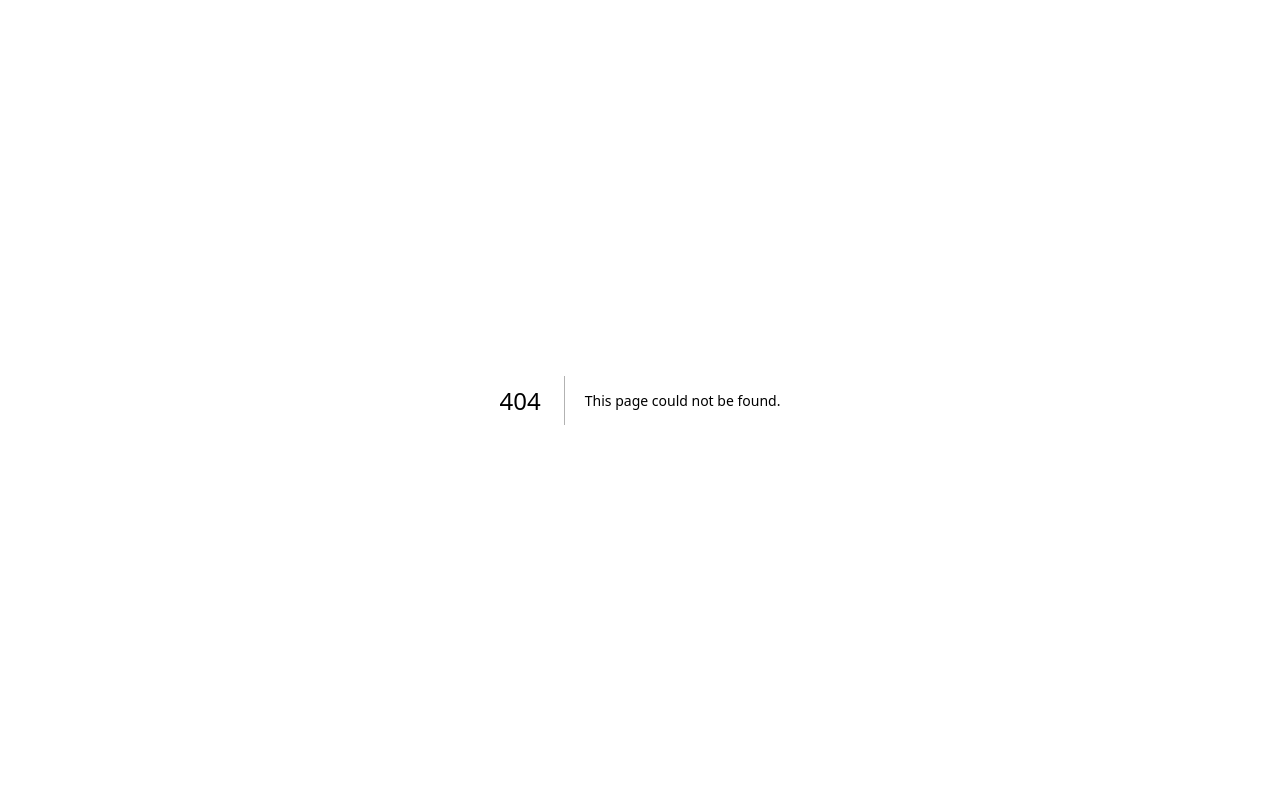
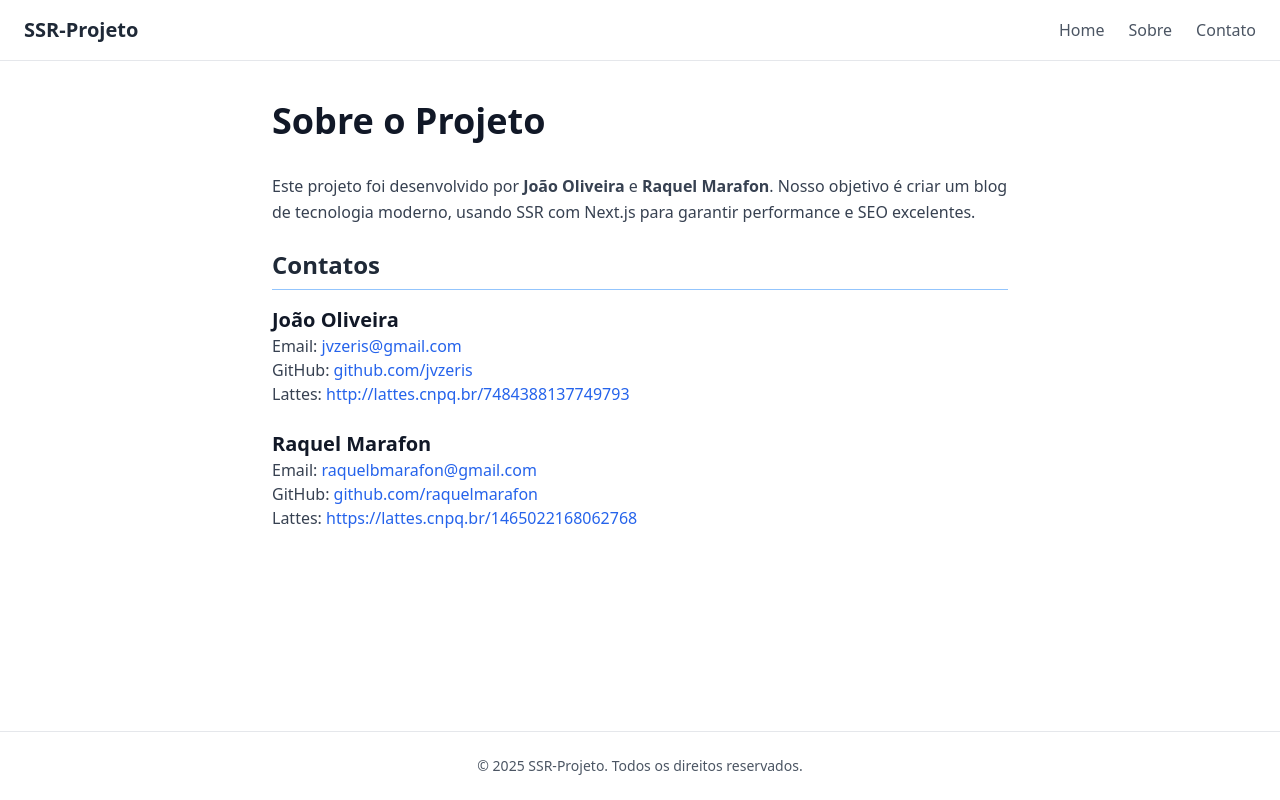
Before and after one commit to jvzeris/ssr-projeto, a Next.js app: page /about in a window 1280 px wide. Before the commit this address had no page. Built offline with nearby package versions, Linux system fonts and the light colour scheme.

Commit message:
atualização pagina sobre, contato, posts e principal

```diff
--- /dev/null
+++ b/src/app/about/page.tsx
@@ -0,0 +1,128 @@
+import Link from 'next/link'
+
+export default function About() {
+    return (
+        <div className="min-h-screen flex flex-col bg-white text-gray-900">
+            {/* Nav */}
+            <nav className="bg-white border-b border-gray-200">
+                <div className="max-w-7xl mx-auto px-6 py-4 flex justify-between items-center">
+                    <h1 className="text-xl font-semibold text-gray-800">SSR-Projeto</h1>
+                    <ul className="flex space-x-6 text-gray-600">
+                        <li>
+                            <Link href="/" className="hover:text-blue-500 transition-colors duration-200">
+                                Home
+                            </Link>
+                        </li>
+                        <li>
+                            <Link href="/about" className="hover:text-blue-500 transition-colors duration-200">
+                                Sobre
+                            </Link>
+                        </li>
+                        <li>
+                            <Link href="/contact" className="hover:text-blue-500 transition-colors duration-200">
+                                Contato
+                            </Link>
+                        </li>
+                    </ul>
+                </div>
+            </nav>
+
+            {/* Conteúdo principal */}
+            <main className="flex-grow max-w-3xl mx-auto px-6 py-10 sm:px-4">
+                <h2 className="text-4xl font-extrabold mb-8 text-gray-900">Sobre o Projeto</h2>
+
+                <p className="mb-6 text-gray-700 leading-relaxed">
+                    Este projeto foi desenvolvido por <strong>João Oliveira</strong> e <strong>Raquel Marafon</strong>.
+                    Nosso objetivo é criar um blog de tecnologia moderno, usando SSR com Next.js para garantir performance e SEO excelentes.
+                </p>
+
+                <section>
+                    <h3 className="text-2xl font-semibold mb-4 text-gray-800 border-b border-blue-300 pb-2">
+                        Contatos
+                    </h3>
+
+                    {/* João Oliveira */}
+                    <div className="mb-6">
+                        <h4 className="text-xl font-semibold text-gray-900">João Oliveira</h4>
+                        <ul className="text-gray-700">
+                            <li>
+                                Email:{' '}
+                                <a
+                                    href="mailto:jvzeris@gmail.com"
+                                    className="text-blue-600 hover:underline"
+                                >
+                                    jvzeris@gmail.com
+                                </a>
+                            </li>
+                            <li>
+                                GitHub:{' '}
+                                <a
+                                    href="https://github.com/jvzeris/"
+                                    target="_blank"
+                                    rel="noopener noreferrer"
+                                    className="text-blue-600 hover:underline"
+                                >
+                                    github.com/jvzeris
+                                </a>
+                            </li>
+                            <li>
+                                Lattes:{' '}
+                                <a
+                                    href="http://lattes.cnpq.br/7484388137749793"
+                                    target="_blank"
+                                    rel="noopener noreferrer"
+                                    className="text-blue-600 hover:underline"
+                                >
+                                    http://lattes.cnpq.br/7484388137749793
+                                </a>
+                            </li>
+                        </ul>
+                    </div>
+
+                    {/* Raquel Marafon */}
+                    <div>
+                        <h4 className="text-xl font-semibold text-gray-900">Raquel Marafon</h4>
+                        <ul className="text-gray-700">
+                            <li>
+                                Email:{' '}
+                                <a
+                                    href="mailto:raquelbmarafon@gmail.com"
+                                    className="text-blue-600 hover:underline"
+                                >
+                                    raquelbmarafon@gmail.com
+                                </a>
+                            </li>
+                            <li>
+                                GitHub:{' '}
+                                <a
+                                    href="https://github.com/raquelmarafon"
+                                    target="_blank"
+                                    rel="noopener noreferrer"
+                                    className="text-blue-600 hover:underline"
+                                >
+                                    github.com/raquelmarafon
+                                </a>
+                            </li>
+                            <li>
+                                Lattes:{' '}
+                                <a
+                                    href="https://lattes.cnpq.br/1465022168062768"
+                                    target="_blank"
+                                    rel="noopener noreferrer"
+                                    className="text-blue-600 hover:underline"
+                                >
+                                    https://lattes.cnpq.br/1465022168062768
+                                </a>
+                            </li>
+                        </ul>
+                    </div>
+                </section>
+            </main>
+
+            {/* Footer */}
+            <footer className="bg-white border-t border-gray-200 py-6 text-center text-gray-600 text-sm">
+                © 2025 SSR-Projeto. Todos os direitos reservados.
+            </footer>
+        </div>
+    )
+}
--- /dev/null
+++ b/src/app/contact/page.tsx
@@ -0,0 +1,66 @@
+import Link from 'next/link'
+
+export default function Contact() {
+    return (
+        <div className="min-h-screen flex flex-col bg-white text-gray-900">
+            {/* Nav */}
+            <nav className="bg-white border-b border-gray-200">
+                <div className="max-w-7xl mx-auto px-6 py-4 flex justify-between items-center">
+                    <h1 className="text-xl font-semibold text-gray-800">SSR-Projeto</h1>
+                    <ul className="flex space-x-6 text-gray-600">
+                        <li>
+                            <Link href="/" className="hover:text-blue-500 transition-colors duration-200">
+                                Home
+                            </Link>
+                        </li>
+                        <li>
+                            <Link href="/about" className="hover:text-blue-500 transition-colors duration-200">
+                                Sobre
+                            </Link>
+                        </li>
+                        <li>
+                            <Link href="/contact" className="hover:text-blue-500 transition-colors duration-200">
+                                Contato
+                            </Link>
+                        </li>
+                    </ul>
+                </div>
+            </nav>
+
+            {/* Conteúdo principal */}
+            <main className="flex-grow max-w-3xl mx-auto px-6 py-10 sm:px-4">
+                <h2 className="text-4xl font-extrabold mb-8 text-gray-900">Contato</h2>
+
+                <p className="mb-6 text-gray-700 leading-relaxed">
+                    Quer falar com a gente? Seguem os contatos:
+                </p>
+
+                <ul className="text-gray-700 space-y-4">
+                    <li>
+                        <strong>João Oliveira</strong> —{' '}
+                        <a
+                            href="mailto:jvzeris@gmail.com"
+                            className="text-blue-600 hover:underline"
+                        >
+                            jvzeris@gmail.com
+                        </a>
+                    </li>
+                    <li>
+                        <strong>Raquel Marafon</strong> —{' '}
+                        <a
+                            href="mailto:raquelbmarafon@gmail.com"
+                            className="text-blue-600 hover:underline"
+                        >
+                            raquelbmarafon@gmail.com
+                        </a>
+                    </li>
+                </ul>
+            </main>
+
+            {/* Footer */}
+            <footer className="bg-white border-t border-gray-200 py-6 text-center text-gray-600 text-sm">
+                © 2025 SSR-Projeto. Todos os direitos reservados.
+            </footer>
+        </div>
+    )
+}
--- a/src/app/page.tsx
+++ b/src/app/page.tsx
@@ -6,26 +6,48 @@ export default async function Home() {
   const news: NewsItem[] = await getNews()
 
   return (
-    <main className="max-w-3xl mx-auto px-6 py-10 bg-white min-h-screen">
-      <h1 className="text-4xl font-extrabold mb-8 text-blue-600" style={{ color: '#7A9CC6' }}>
+    <div className="min-h-screen flex flex-col bg-white text-gray-900">
+      {/* Nav */}
+      <nav className="bg-white border-b border-gray-200">
+        <div className="max-w-7xl mx-auto px-6 py-4 flex justify-between items-center">
+          <h1 className="text-xl font-semibold text-gray-800">SSR-Projeto</h1>
+          <ul className="flex space-x-6 text-gray-600">
+            <li>
+              <Link href="/" className="hover:text-blue-500 transition-colors duration-200">
+                Home
+              </Link>
+            </li>
+            <li>
+              <Link href="/about" className="hover:text-blue-500 transition-colors duration-200">
+                Sobre
+              </Link>
+            </li>
+            <li>
+              <Link href="/contact" className="hover:text-blue-500 transition-colors duration-200">
+                Contato
+              </Link>
+            </li>
+          </ul>
+        </div>
+      </nav>
+
+      {/* Conteúdo principal */}
+      <main className="flex-grow max-w-3xl mx-auto px-6 py-10 sm:px-4">
+        <h2 className="text-4xl font-extrabold mb-8 text-gray-900">
           Blog de Tecnologia
-      </h1>
+        </h2>
 
         {/* Posts do Blog */}
         <section className="mb-12">
-        <h2
-          className="text-3xl font-semibold mb-5 border-b-2 pb-2"
-          style={{ borderColor: '#A3BED8', color: '#5C7CBA' }}
-        >
+          <h3 className="text-2xl font-semibold mb-5 border-b-2 border-blue-300 pb-2 text-gray-700">
             Posts do Blog
-        </h2>
+          </h3>
           <ul className="space-y-4">
             {posts.map((post) => (
               <li key={post.slug}>
                 <Link
                   href={`/post/${post.slug}`}
-                className="text-xl font-medium hover:underline"
-                style={{ color: '#6388B8' }}
+                  className="text-lg font-medium text-gray-900 hover:text-blue-500 transition-colors duration-200"
                 >
                   {post.title}
                 </Link>
@@ -36,33 +58,34 @@ export default async function Home() {
 
         {/* Notícias de Tecnologia */}
         <section>
-        <h2
-          className="text-3xl font-semibold mb-6 border-b-2 pb-2"
-          style={{ borderColor: '#A3BED8', color: '#5C7CBA' }}
-        >
+          <h3 className="text-2xl font-semibold mb-6 border-b-2 border-blue-300 pb-2 text-gray-700">
             Notícias de Tecnologia
-        </h2>
+          </h3>
           <ul className="space-y-6">
             {news.map((item, idx) => (
               <li
                 key={idx}
-              className="p-5 rounded-md"
-              style={{ backgroundColor: '#E8F0FE' }}
+                className="p-5 rounded-md bg-gray-50 border border-gray-200 hover:border-blue-300 transition-colors duration-200"
               >
                 <a
                   href={item.url}
                   target="_blank"
                   rel="noopener noreferrer"
-                className="text-lg font-semibold hover:underline"
-                style={{ color: '#466DAB' }}
+                  className="text-lg font-semibold text-gray-900 hover:text-blue-500 transition-colors duration-200"
                 >
                   {item.title}
                 </a>
-              <p className="mt-2 text-gray-700">{item.description}</p>
+                <p className="mt-2 text-gray-600">{item.description}</p>
               </li>
             ))}
           </ul>
         </section>
       </main>
+
+      {/* Footer */}
+      <footer className="bg-white border-t border-gray-200 py-6 text-center text-gray-600 text-sm">
+        © 2025 SSR-Projeto. Todos os direitos reservados.
+      </footer>
+    </div>
   )
 }
--- a/src/lib/posts.ts
+++ b/src/lib/posts.ts
@@ -48,14 +48,14 @@ O parâmetro \`{ cache: 'no-store' }\` garante que a requisição seja feita a c
 - Menor tempo para o usuário ver a página
 
 ---
-
-Gostou? No próximo post, falaremos sobre como usar o GitHub no seu projeto!
 `
     },
     {
         slug: 'github-dicas',
         title: 'Dicas para usar o GitHub no seu projeto',
         content: `
+# Dicas para usar o GitHub no seu projeto
+
 O GitHub é uma plataforma essencial para controlar versões e colaborar em projetos de software. Aqui vão algumas dicas para melhorar seu uso:
 
 - **Faça commits pequenos e claros:** facilite a revisão e o entendimento do histórico.
@@ -65,6 +65,8 @@ O GitHub é uma plataforma essencial para controlar versões e colaborar em proj
 - **GitHub Actions:** automatize testes, builds e deploys para ganhar eficiência.
 
 Seguindo essas práticas, seu fluxo de trabalho será mais produtivo e profissional!
+
+---
 `
     }
 ]
```
Lines whose indentation alone changed are shown as unchanged.
